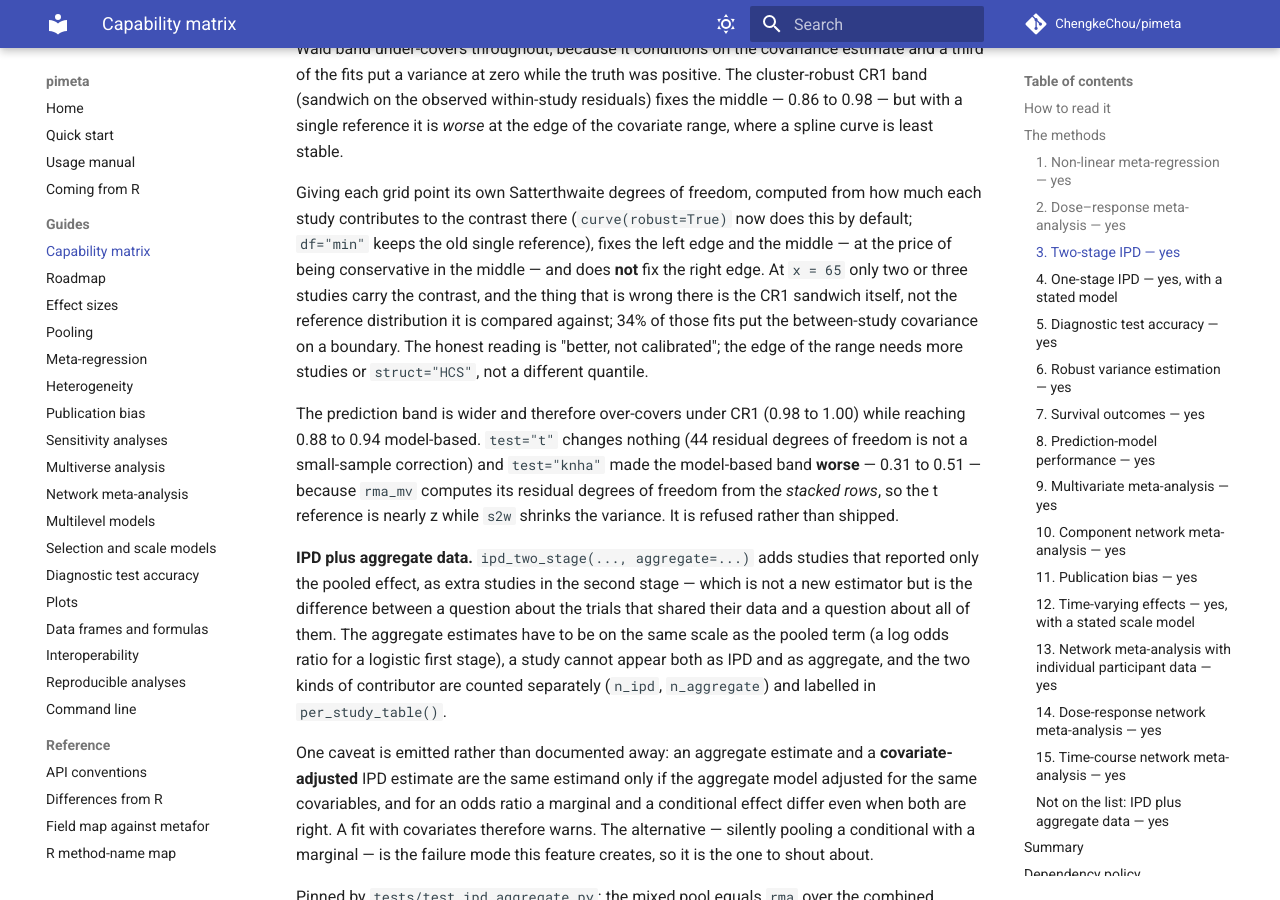
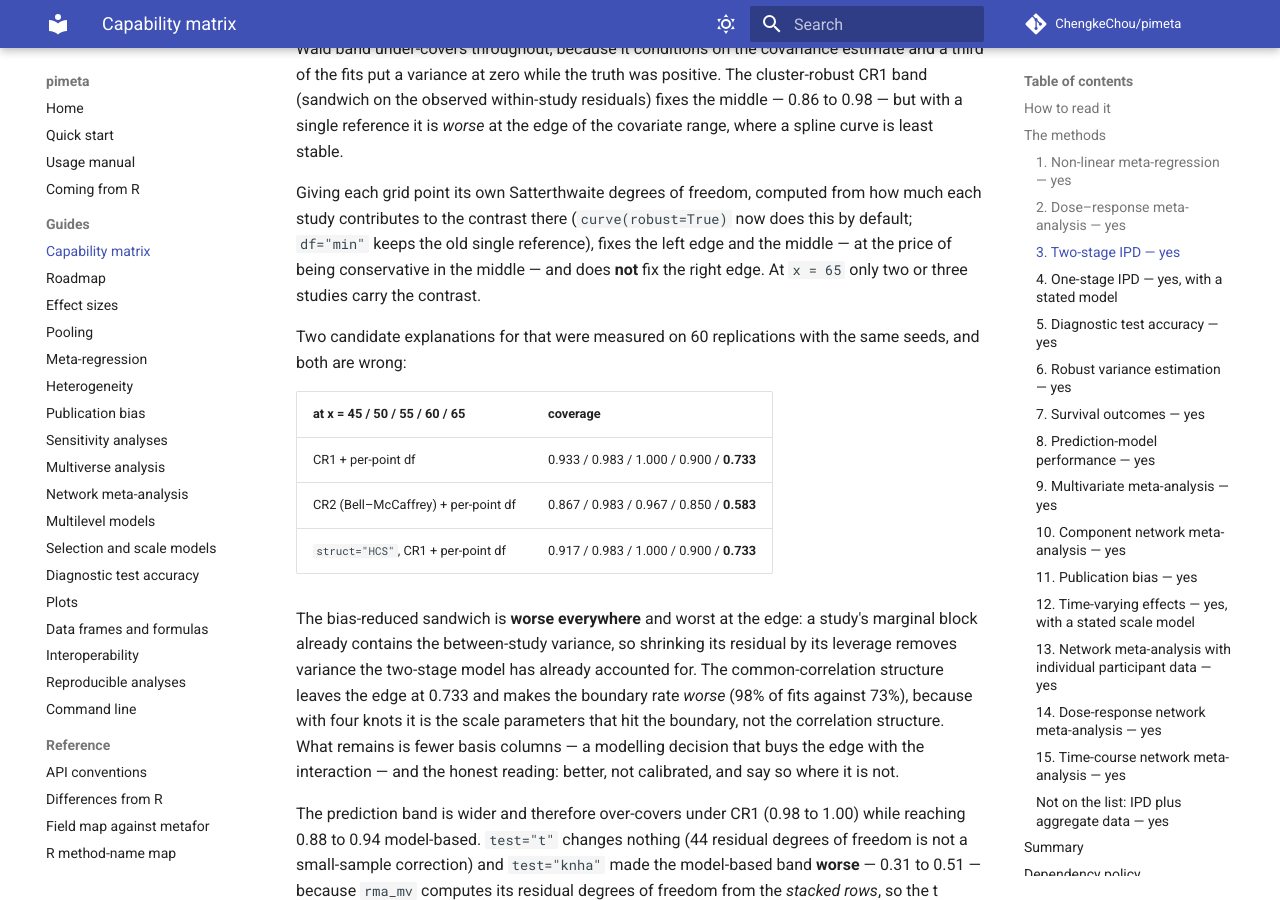
Before and after one commit to ChengkeChou/pimeta, an MkDocs documentation site: the page built from docs/guide/capability-matrix.md, in a window 1280 px wide and 900 px high, scrolled down 3568 px. Built offline with MkDocs 1.6.1 and Material for MkDocs 9.7.7, drawn with Linux system fonts in a browser that asks for light colours; comment, search, counter and statistics services are not loaded.

Commit message:
rve: let the CR2 factor survive a non-positive-definite block, and measure the band instead of guessing
`rve.robust(..., clubSandwich=True, vcov="CR2")` built the bias-reduced factor from a Cholesky factor of each study's marginal block. Those blocks come from a first-stage fit and are not reliably positive definite — a variance component estimated on its boundary is enough — so Cholesky raised and CR2 was unavailable in exactly the fits that need it most. The factorisation is now a symmetric root with a floored spectrum: identical to the Cholesky construction for a positive definite block, a defined surrogate otherwise. A test asserts the exact change the floor introduces, `R R' = A + (floor - lambda_min) v v'`, rather than "it did not raise".

The IPD curve's documented hint that the band at the edge of the covariate range could be fixed with `struct="HCS"` was never measured and is wrong. Measured on 60 replications with the same seeds (CR1 + per-point df): `"UN"` 0.933/0.983/1.000/0.900/0.733 and `"HCS"` 0.917/0.983/1.000/0.900/0.733, with the boundary rate rising from 73% to 98% — with four knots it is the scale parameters that hit the boundary, not the correlation structure.

CR2 was measured on the same replications and is worse at every covariate: 0.867/0.983/0.967/0.850/0.583 against 0.933/0.983/1.000/0.900/0.733. The mechanism is worth stating: a study's marginal block already contains the between-study variance, so shrinking its residual by its leverage removes variance the two-stage model has already accounted for. So CR2 is *not* offered as a band setting; the option would have been a switch that makes things worse. The measurement replaces the claim in the docstring, the capability matrix and the roadmap.

Fewer basis columns remains the untested lever, and it trades the interaction being detectable for the edge being estimable — a modelling decision, not a bug fix.

```diff
--- a/docs/guide/capability-matrix.md
+++ b/docs/guide/capability-matrix.md
@@ -163,11 +163,26 @@ how much each study contributes to the contrast there (`curve(robust=True)` now
 does this by default; `df="min"` keeps the old single reference), fixes the left
 edge and the middle — at the price of being conservative in the middle — and
 does **not** fix the right edge. At `x = 65` only two or three studies carry the
-contrast, and the thing that is wrong there is the CR1 sandwich itself, not the
-reference distribution it is compared against; 34% of those fits put the
-between-study covariance on a boundary. The honest reading is "better, not
-calibrated"; the edge of the range needs more studies or `struct="HCS"`, not a
-different quantile.
+contrast.
+
+Two candidate explanations for that were measured on 60 replications with the
+same seeds, and both are wrong:
+
+| at x = 45 / 50 / 55 / 60 / 65 | coverage |
+|---|---|
+| CR1 + per-point df | 0.933 / 0.983 / 1.000 / 0.900 / **0.733** |
+| CR2 (Bell–McCaffrey) + per-point df | 0.867 / 0.983 / 0.967 / 0.850 / **0.583** |
+| `struct="HCS"`, CR1 + per-point df | 0.917 / 0.983 / 1.000 / 0.900 / **0.733** |
+
+The bias-reduced sandwich is **worse everywhere** and worst at the edge: a
+study's marginal block already contains the between-study variance, so shrinking
+its residual by its leverage removes variance the two-stage model has already
+accounted for. The common-correlation structure leaves the edge at 0.733 and
+makes the boundary rate *worse* (98% of fits against 73%), because with four
+knots it is the scale parameters that hit the boundary, not the correlation
+structure. What remains is fewer basis columns — a modelling decision that buys
+the edge with the interaction — and the honest reading: better, not calibrated,
+and say so where it is not.
 
 The prediction band is wider and therefore over-covers under CR1 (0.98 to 1.00)
 while reaching 0.88 to 0.94 model-based. `test="t"` changes nothing (44 residual
```
Also changed, not shown: CHANGELOG.md (+21 -0 lines), docs/changelog.md (+21 -0 lines), docs/guide/roadmap.md (+7 -3 lines), 4 other files.
